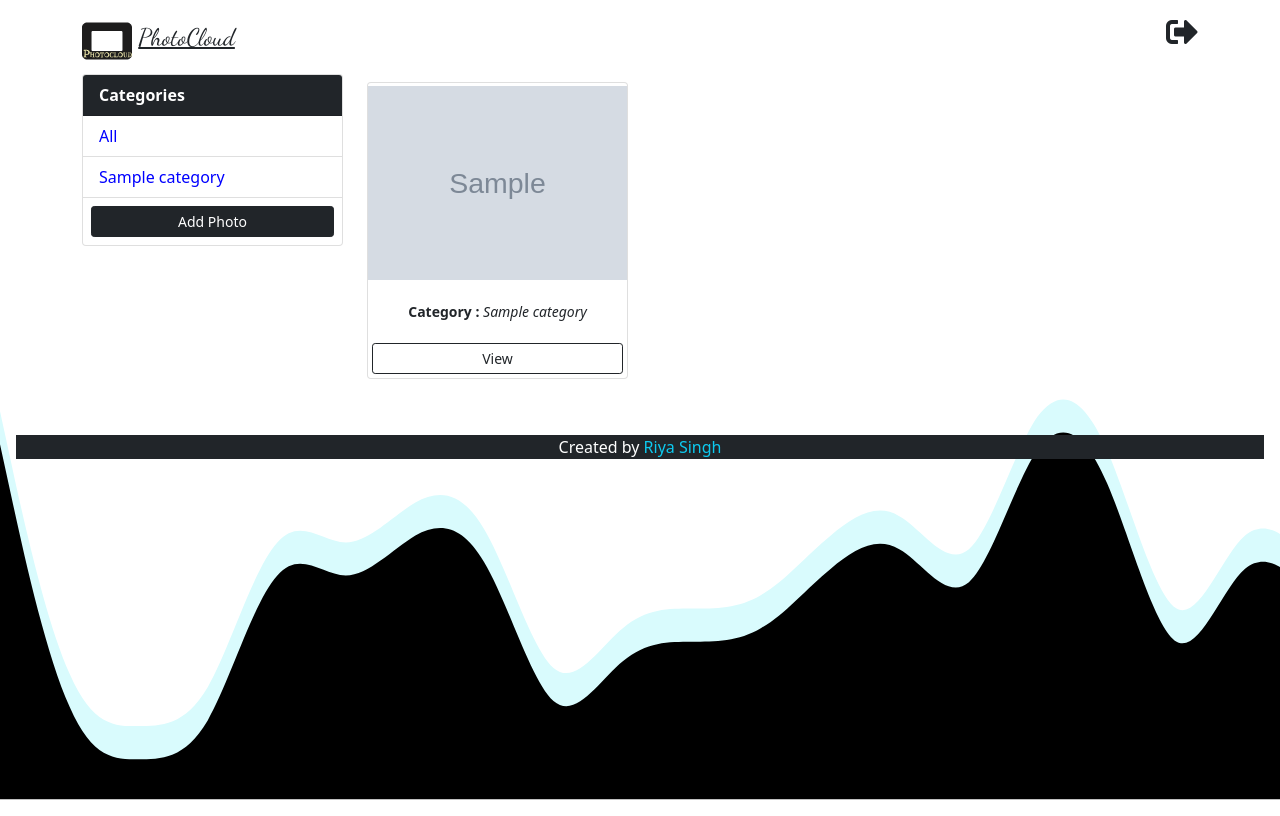
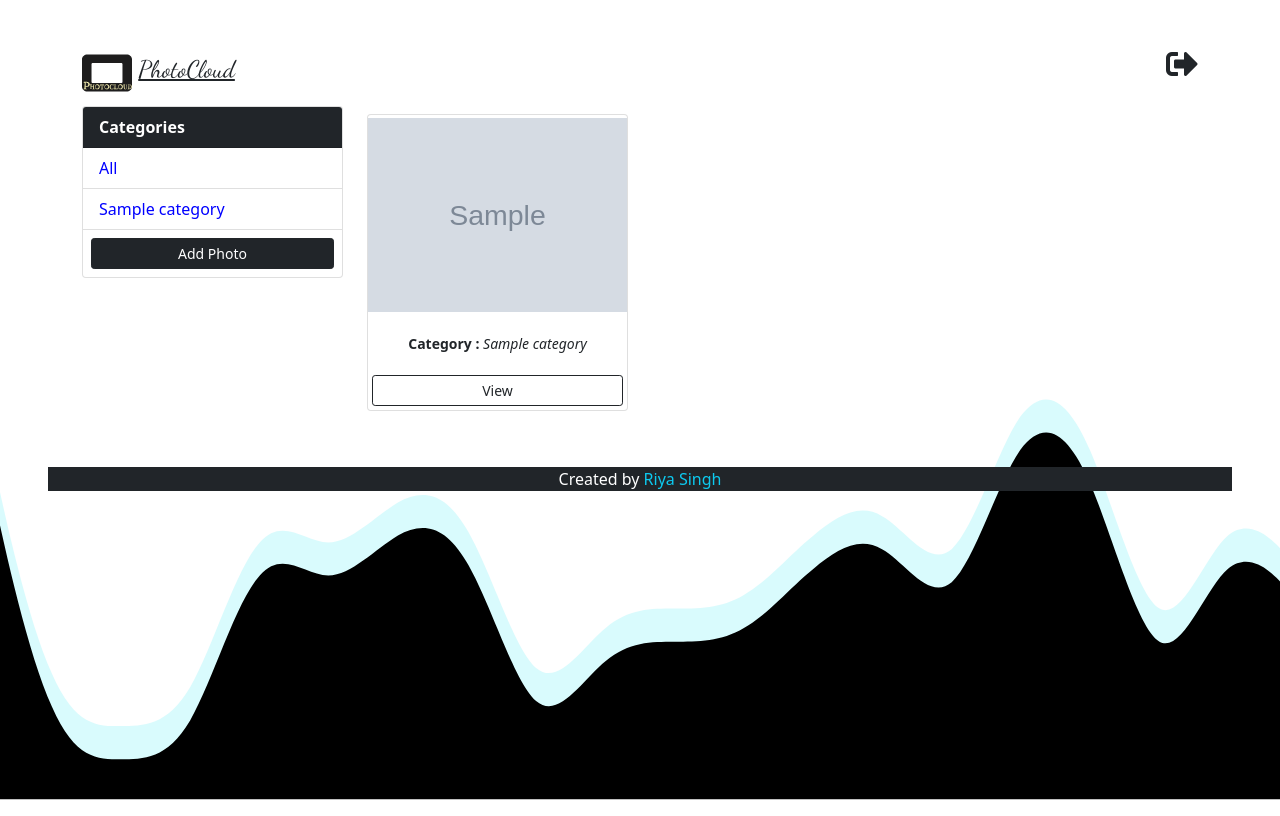
Before and after one commit to requestriya/photoshare, a Django app: template photo/templates/photo/gallery.html in a window 1280 px wide. Run offline with Django 3.2, Linux system fonts and the light colour scheme; the template is opened without the code that fills it: most values are stand-ins (such as "Sample title", 1, 10 or a date in 2020); grey boxes marked "Sample" are stand-in pictures.

Commit message:
Update gallery.html

```diff
--- a/photo/templates/photo/gallery.html
+++ b/photo/templates/photo/gallery.html
@@ -46,7 +46,7 @@
         }
     </style>
 </head>
-<body class="m-3" style="background-image: url(/static/images/Untitled.svg);">
+<body class="m-5" style="background-image: url(/static/images/Untitled.svg);">
 
     <div class="container">
       <div class="row">
```
